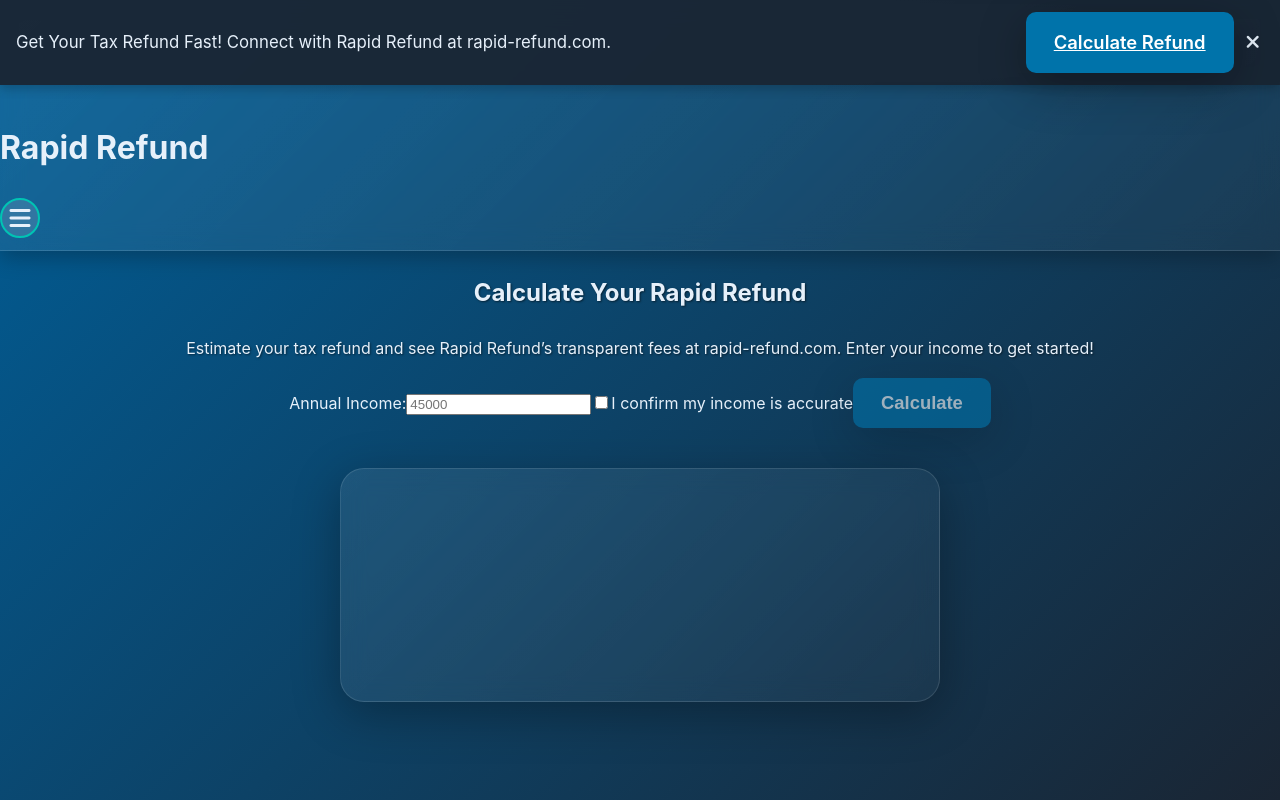
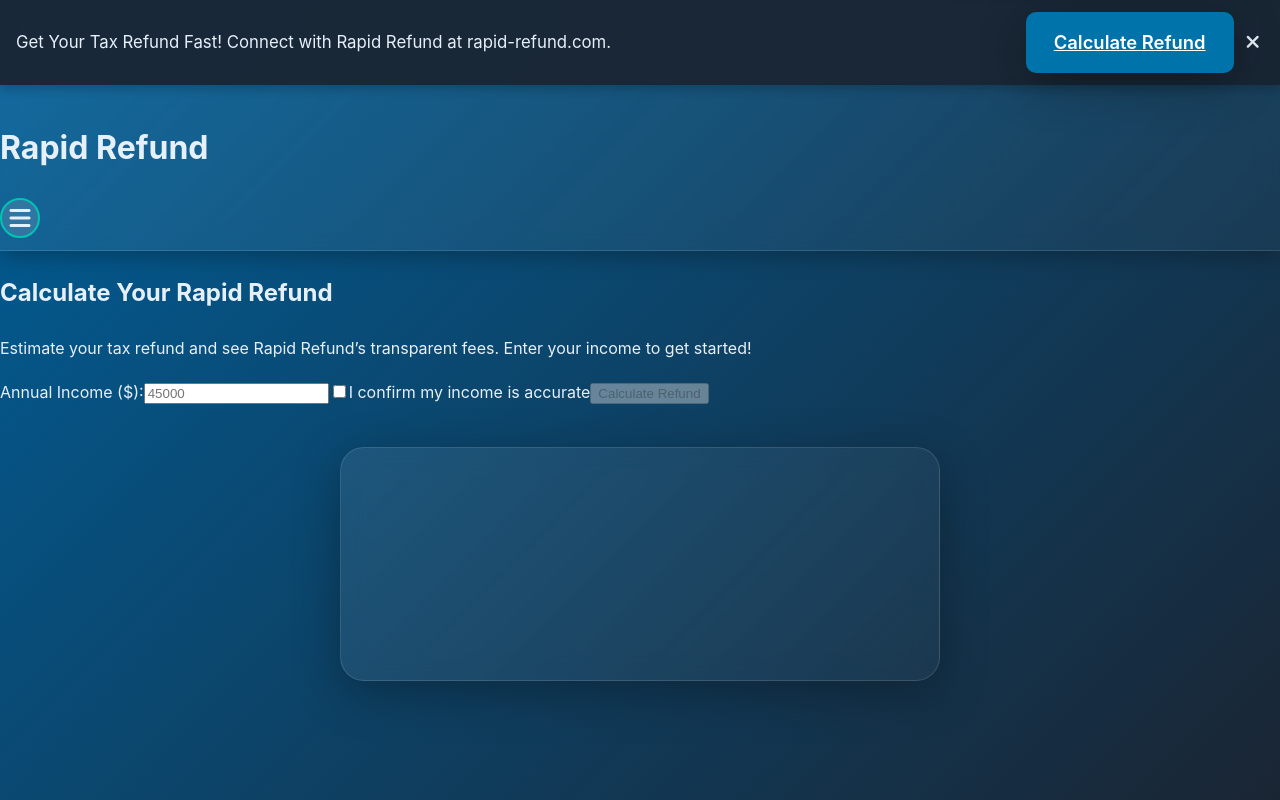
Before and after one commit to ZZachWWins/rr, a React (Create React App) app in the folder frontend/: page /calculator in a window 1280 px wide. Built offline with nearby package versions, Linux system fonts and the light colour scheme.

Commit message:
new updates

```diff
--- a/frontend/src/components/PricingCalculator.js
+++ b/frontend/src/components/PricingCalculator.js
@@ -5,28 +5,77 @@ import axios from "axios";
 function PricingCalculator() {
   const [income, setIncome] = useState("");
   const [agrees, setAgrees] = useState(false);
-  const [result, setResult] = useState({ refund: 0, fee: 0 });
+  const [result, setResult] = useState({ refund: null, fee: null });
+  const [error, setError] = useState("");
+  const [isLoading, setIsLoading] = useState(false);
 
+  // Calculate service fee based on income tiers
   const calculateFee = (income) => {
     const numIncome = parseFloat(income);
+    if (isNaN(numIncome) || numIncome < 0) return 0;
     if (numIncome <= 100000) return 35;
     else if (numIncome <= 243000) return 75;
     else if (numIncome <= 609000) return 250;
     else return 500;
   };
 
+  // Simplified refund calculation (fallback for API failure)
+  const calculateLocalRefund = (income) => {
+    const numIncome = parseFloat(income);
+    if (isNaN(numIncome) || numIncome < 0) return 0;
+
+    // 2025 Standard deduction for single filers (estimated)
+    const standardDeduction = 14600;
+    const taxableIncome = Math.max(0, numIncome - standardDeduction);
+
+    // Simplified 2025 tax brackets for single filers (estimated)
+    let tax = 0;
+    if (taxableIncome <= 11600) tax = taxableIncome * 0.1;
+    else if (taxableIncome <= 47150) tax = 1160 + (taxableIncome - 11600) * 0.12;
+    else if (taxableIncome <= 100525) tax = 5426 + (taxableIncome - 47150) * 0.22;
+    else if (taxableIncome <= 191950) tax = 17168.5 + (taxableIncome - 100525) * 0.24;
+    else tax = 39110.5 + (taxableIncome - 191950) * 0.32;
+
+    // Placeholder withholding (15% of income for simplicity)
+    const refund = Math.max(0, tax - taxableIncome * 0.15);
+    console.log(`Local Refund Calc: Income=${numIncome}, Tax=${tax}, Refund=${refund}`);
+    return refund;
+  };
+
   const handleSubmit = async (e) => {
     e.preventDefault();
-    if (!agrees || !income) return;
+    setError("");
+    setIsLoading(true);
+    setResult({ refund: null, fee: null });
+
+    if (!agrees) {
+      setError("Please confirm your income is accurate.");
+      setIsLoading(false);
+      return;
+    }
+    if (!income || parseFloat(income) < 0) {
+      setError("Please enter a valid annual income.");
+      setIsLoading(false);
+      return;
+    }
+
     const fee = calculateFee(income);
+    console.log(`Fee Calculated: ${fee} for Income=${income}`);
+
     try {
       const response = await axios.post(`${process.env.REACT_APP_API_URL}/api/calculate-refund`, {
         income: parseFloat(income),
         deductions: 0,
       });
+      console.log(`API Response: Refund=${response.data.refund}`);
       setResult({ refund: response.data.refund, fee });
     } catch (error) {
-      console.error("Failed:", error);
+      console.error("API Failed:", error);
+      setError("Unable to fetch refund from server. Showing estimated calculation.");
+      const localRefund = calculateLocalRefund(income);
+      setResult({ refund: localRefund, fee });
+    } finally {
+      setIsLoading(false);
     }
   };
 
@@ -36,9 +85,9 @@ function PricingCalculator() {
         <title>Rapid Refund Calculator | Estimate Your Tax Refund</title>
         <meta
           name="description"
-          content="Use Rapid Refund’s Pricing & Refund Calculator to estimate your tax refund and fees instantly at rapid-refund.com. Fast, secure, and accurate!"
+          content="Estimate your tax refund and fees instantly with Rapid Refund’s calculator at rapid-refund.com. Fast, secure, and transparent!"
         />
-        <meta name="keywords" content="rapid refund calculator, tax refund calculator, fast tax refund" />
+        <meta name="keywords" content="rapid refund calculator, tax refund calculator, fast tax refund, tax estimator" />
         <link rel="canonical" href="https://rapid-refund.com/calculator" />
         <script type="application/ld+json">
           {JSON.stringify({
@@ -50,39 +99,56 @@ function PricingCalculator() {
           })}
         </script>
       </Helmet>
-      <div className="data-entry">
-        <section className="calculator-intro">
-          <h2>Calculate Your Rapid Refund</h2>
-          <p>Estimate your tax refund and see Rapid Refund’s transparent fees at rapid-refund.com. Enter your income to get started!</p>
+      <div className="max-w-lg mx-auto p-6 bg-white shadow-md rounded-lg">
+        <section className="mb-6">
+          <h2 className="text-2xl font-bold text-gray-800">Calculate Your Rapid Refund</h2>
+          <p className="text-gray-600 mt-2">
+            Estimate your tax refund and see Rapid Refund’s transparent fees. Enter your income to get started!
+          </p>
         </section>
-        <form onSubmit={handleSubmit}>
-          <label>
-            Annual Income:
+        <form onSubmit={handleSubmit} className="space-y-4">
+          <label className="block">
+            <span className="text-gray-700">Annual Income ($):</span>
             <input
               type="number"
               value={income}
               onChange={(e) => setIncome(e.target.value)}
               placeholder="45000"
               aria-label="Annual Income"
+              className="mt-1 block w-full p-2 border border-gray-300 rounded-md focus:outline-none focus:ring-2 focus:ring-blue-500"
+              min="0"
+              step="0.01"
             />
           </label>
-          <label>
+          <label className="flex items-center space-x-2">
             <input
               type="checkbox"
               checked={agrees}
               onChange={(e) => setAgrees(e.target.checked)}
+              className="h-4 w-4 text-blue-600 focus:ring-blue-500 border-gray-300 rounded"
             />
-            I confirm my income is accurate
+            <span className="text-gray-700">I confirm my income is accurate</span>
           </label>
-          <button className="cta-btn" type="submit" disabled={!agrees || !income}>
-            Calculate
+          {error && <p className="text-red-500 text-sm">{error}</p>}
+          <button
+            type="submit"
+            disabled={!agrees || !income || isLoading}
+            className="w-full bg-blue-600 text-white p-2 rounded-md hover:bg-blue-700 disabled:bg-gray-400 disabled:cursor-not-allowed"
+          >
+            {isLoading ? "Calculating..." : "Calculate Refund"}
           </button>
         </form>
-        {result.refund > 0 && (
-          <div className="mt-4">
-            <p>Estimated Refund: ${result.refund.toFixed(2)}</p>
-            <p>Your Fee: ${result.fee.toFixed(2)}</p>
-            <p>Net Refund: ${(result.refund - result.fee).toFixed(2)}</p>
+        {result.refund !== null && result.fee !== null && (
+          <div className="mt-6 p-4 bg-gray-100 rounded-md">
+            <h3 className="text-lg font-semibold text-gray-800">Your Estimate</h3>
+            <p className="text-gray-700">
+              Estimated Refund: ${result.refund.toFixed(2)}
+            </p>
+            <p className="text-gray-700">Service Fee: ${result.fee.toFixed(2)}</p>
+            <p className="text-gray-700 font-bold">
+              Net Refund: ${(result.refund - result.fee).toFixed(2)}
+            </p>
+            {error && <p className="text-yellow-600 text-sm mt-2">Note: This is an estimated calculation due to server issues.</p>}
           </div>
         )}
       </div>
```
Also changed, not shown: 1 other file (tests, documents, lock files or other folders).
